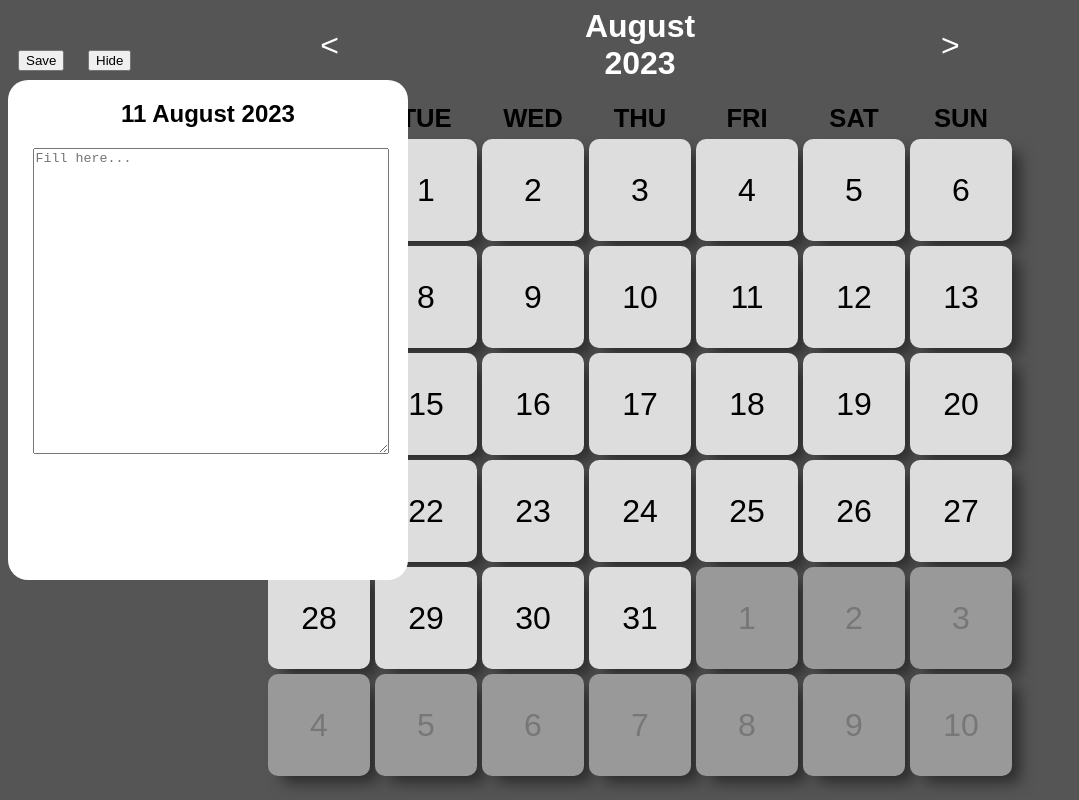
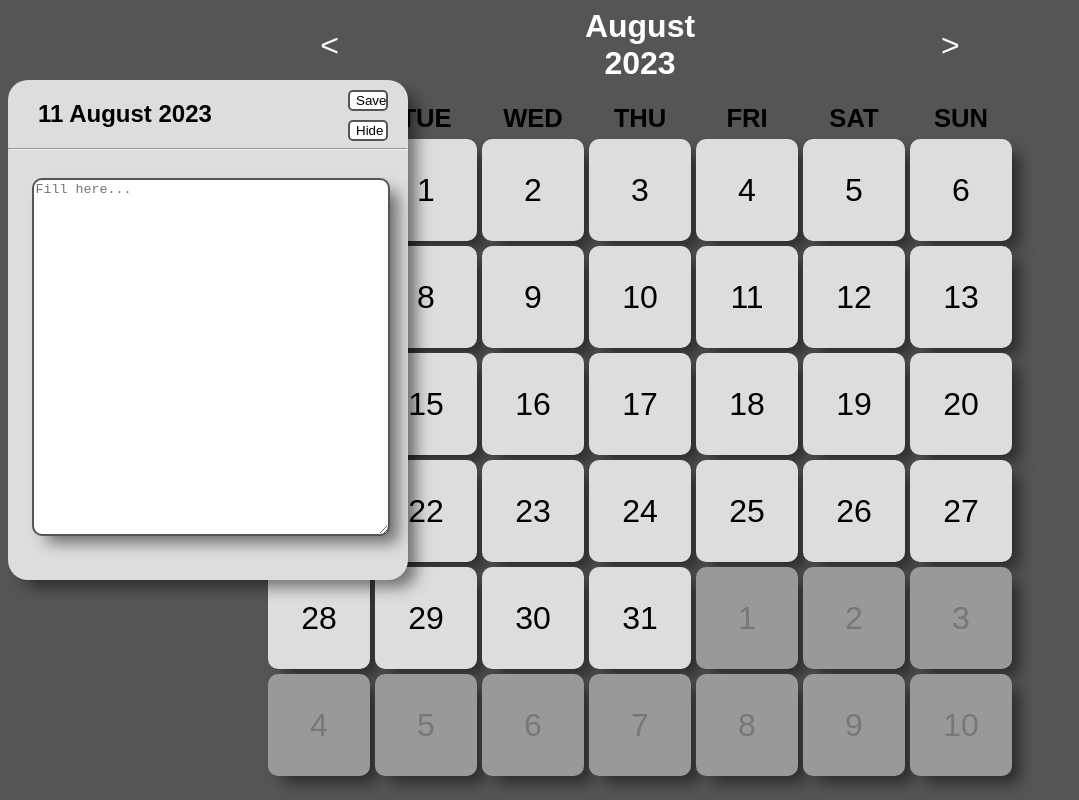
Before and after one commit to bastienber/javascript-calendar, a plain HTML site: page index.html in a window 1280 px wide. Both pictures are taken after a click on the element "11". Shown: the whole page, without its empty margins (0-1079 px from the left). Drawn offline with Linux system fonts and the light colour scheme.

Commit message:
Fixing the issue on switch buttons and updating the modal style

```diff
--- a/index.html
+++ b/index.html
@@ -5,7 +5,7 @@
     <meta charset="UTF-8">
     <title>Calendar</title>
     <link rel="stylesheet" href="style.css" type="text/css" />
-    <script type="text/javascript" src="script.js"defer></script>
+    <script type="text/javascript" src="script.js" defer></script>
 </head>
 
 <body>
@@ -48,12 +48,11 @@
 
     <div id="modal" class="hidden">
         <h2></h2>
+        <hr>
         <textarea value="" placeholder="Fill here..."></textarea>
-
         <button id="save">Save</button>
         <button id="hide">Hide</button>
     </div>
-
 </body>
 
 </html>
--- a/script.js
+++ b/script.js
@@ -1,8 +1,9 @@
+document.addEventListener('DOMContentLoaded', function() {
+
     const tableElt = document.querySelector('tbody')
     const h1Elt = document.querySelector('h1');
     const leftBtn = document.querySelector('#goLeft')
     const rightBtn = document.querySelector('#goRight')
-let dayCount = 1;
     let isCalendarInstancied = false;
     let year;
     let month;
@@ -11,17 +12,19 @@ let allCells;
     const thisDate = new Date();
     let selectedDate = thisDate;
 
-const monthArray = ['January', 'February', 'March', 'April', 'May', 'June', 'July', 'August', 'September', 'October', 'November', 'December']
+    const monthArray = ['January', 'February', 'March', 'April', 'May', 'June', 'July', 'August', 'September', 'October', 'November', 'December'];
 
     let storageArray = JSON.parse(window.localStorage.getItem('storageArray')) || [];
 
     calendar(thisDate);
+
 
     //Previous Month
     leftBtn.addEventListener('click', function() {
         selectedDate = new Date(selectedDate.getFullYear(), selectedDate.getMonth() - 1, 1);
         calendar(selectedDate);
     });
+
     //Next Month
     rightBtn.addEventListener('click', function() {
         selectedDate = new Date(selectedDate.getFullYear(), selectedDate.getMonth() + 1, 1);
@@ -41,14 +44,14 @@ function calendar(date) {
         const firstDayOfMonth = new Date(date);
         firstDayOfMonth.setDate(1);
         //First day of the next month
-    let lastDayOfMonth = new Date(firstDayOfMonth);
+        let lastDayOfMonth = new Date(firstDayOfMonth.getFullYear(), firstDayOfMonth.getMonth() + 1, 1);
+
+        //Lastday of the selected month
         lastDayOfMonth.setDate(0)
-    //Lastday of the selected month
-    lastDayOfMonth = new Date(lastDayOfMonth - 1);
 
         //checking which day of the week the first day of the month is
         let positionCalendar = firstDayOfMonth.getDay();
-    //SUNDAY
+        //sunday
         if (positionCalendar === 0) {
             positionCalendar = 7
         }
@@ -59,6 +62,7 @@ function calendar(date) {
 
         let lastDayReached = false;
 
+        //creating each cells
         for (let i = 1; i <= 42; i++) {
             if (i - skippedDays > lastDayOfMonth.getDate()) {
                 lastDayReached = true;
@@ -74,11 +78,6 @@ function calendar(date) {
                 }
 
                 tableElt.children[Math.floor((i - 1) / 7)].innerHTML += cellContent;
-
-            if (i >= positionCalendar) {
-                positionCalendar++;
-            }
-
             }
             else {
                 tableElt.children[Math.floor((i - 1) / 7)].innerHTML += `<td class="next"></td>`
@@ -123,8 +122,9 @@ function addingEvents() {
         month = monthArray.indexOf(h1Elt.innerHTML.slice(0, -8));;
         let day;
 
+
+        for (let i = 0; i < allCells.length; i++) {
             //selecting a day
-    for (let i = 0; i < allCells.length; i++) {
             if (!allCells[i].classList.contains("next") && !allCells[i].classList.contains("previous")) {
 
                 allCells[i].addEventListener('click', function(event) {
@@ -133,10 +133,12 @@ function addingEvents() {
                     modalDateElt.innerHTML = `
                 ${day} ${monthArray[month]} ${year}
                 `
+                    //getting informations from local storage
                     const matchingDay = storageArray.find(function(event) {
                         return event.day === day && event.month === month && event.year === year;
                     });
 
+                    //cells that are matching the local storage
                     if (matchingDay) {
                         textareaElt.value = matchingDay.event;
                     }
@@ -165,15 +167,16 @@ function addingEvents() {
                 })
             }
             window.localStorage.setItem("storageArray", JSON.stringify(storageArray));
+            //the events are displayed at the save button
             checkEvent();
         });
 
-
+        //the events are displayed at the page loading
         checkEvent();
 
     }
 
-//Checking if events have to be show
+    //displaying events with the class eventHere
     function checkEvent() {
         for (event of storageArray) {
             if (event.month == month && event.year == year) {
@@ -190,8 +193,4 @@ function checkEvent() {
         }
     }
 
-
-/*function getDateInfo(date) {
-    return [date.getDate(), date.getMonth(), date.getFullYear(), date.getDay()]
-}
-*/
+});
--- a/style.css
+++ b/style.css
@@ -87,26 +87,54 @@ th {
     height: 500px;
     width: 400px;
     top: 10%;
-    background-color: white;
+    background-color: #ddd;
     border-radius: 20px;
+    box-shadow: 11px 10px 15px -3px rgba(0, 0, 0, 0.5);
+}
+
+h2 {
+    text-align: left;
+    margin-left: 30px;
 }
 
 #modal textarea {
     width: 350px;
-    height: 300px;
+    height: 350px;
+    margin-top: 20px;
     margin-left: 5px;
+    border-radius: 10px;
+    border: solid 2px #555;
+    box-shadow: 11px 10px 15px -3px rgba(0, 0, 0, 0.5);
+}
+
+
+
+#save,
+#hide {
+    position: absolute;
+    left: 340px;
+    border: solid 2px #555;
+    border-radius: 5px;
+
+    background-color: white;
+    color: black;
+    transition: 0.3s;
+    width: 40px;
+}
+
+
+#save:hover,
+#hide:hover {
+    background-color: #555;
+    color: white;
 }
 
 #save {
-    position: absolute;
-    left: 10px;
-    top: -30px;
+    top: 10px;
 }
 
 #hide {
-    position: absolute;
-    left: 80px;
-    top: -30px;
+    top: 40px;
 }
 
 .hidden {
```
Also changed, not shown: 1 other file. Lines whose indentation alone changed are shown as unchanged.
